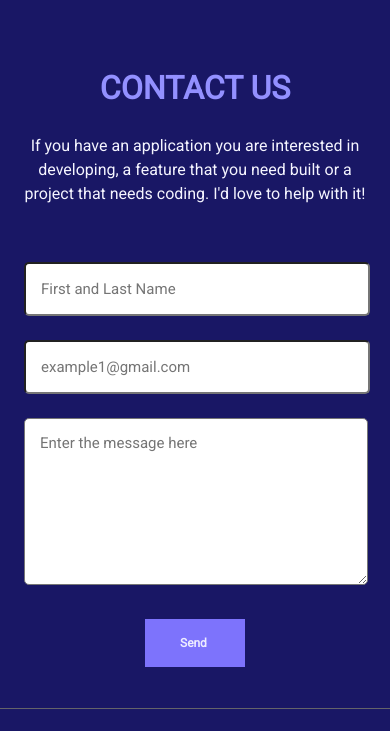
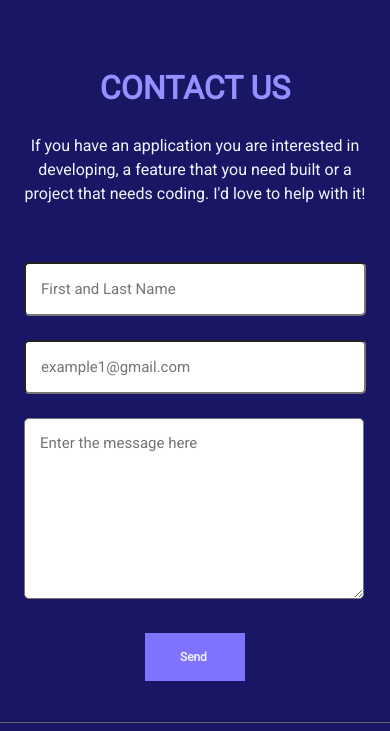
Before and after one commit to karlavdelgadof/My-Portfolio-pj_microverse, a plain HTML site: page index.html in a window 390 px wide. Shown: the part 4332-5063 px from the top of the page. Drawn offline with Linux system fonts and the light colour scheme.

Commit message:
Fix inputs styling

```diff
--- a/index.html
+++ b/index.html
@@ -167,7 +167,7 @@
               <input class="small-text" type="email" name="user_email" placeholder="example1@gmail.com" required>
             </li>
             <li>
-              <textarea class="msg" name="user_message" maxlength="500" placeholder="Enter the message here" required></textarea>
+              <textarea class="msg" name="user_message" maxlength="500" placeholder="Enter the message here" rows="9" required></textarea>
             </li>
             <li class="submit-container">
               <button class="contact-submit" type="submit">Send</button>
--- a/mobile.css
+++ b/mobile.css
@@ -349,15 +349,19 @@ button,
 .contact-inputs {
   display: flex;
   flex-direction: column;
-  align-items: stretch;
+  align-items: center;
   padding: 0;
   gap: 24px;
   justify-content: center;
 }
 
+.contact-inputs li {
+  width: 100%;
+}
+
 .small-text,
 .msg {
-  width: 95%;
+  width: 94%;
   height: 48px;
   border-radius: 5px;
   font-family: 'Roboto', sans-serif;
@@ -367,7 +371,7 @@ button,
 }
 
 .msg {
-  height: 148px;
+  height: auto;
   padding-top: 15px;
 }
 
```
